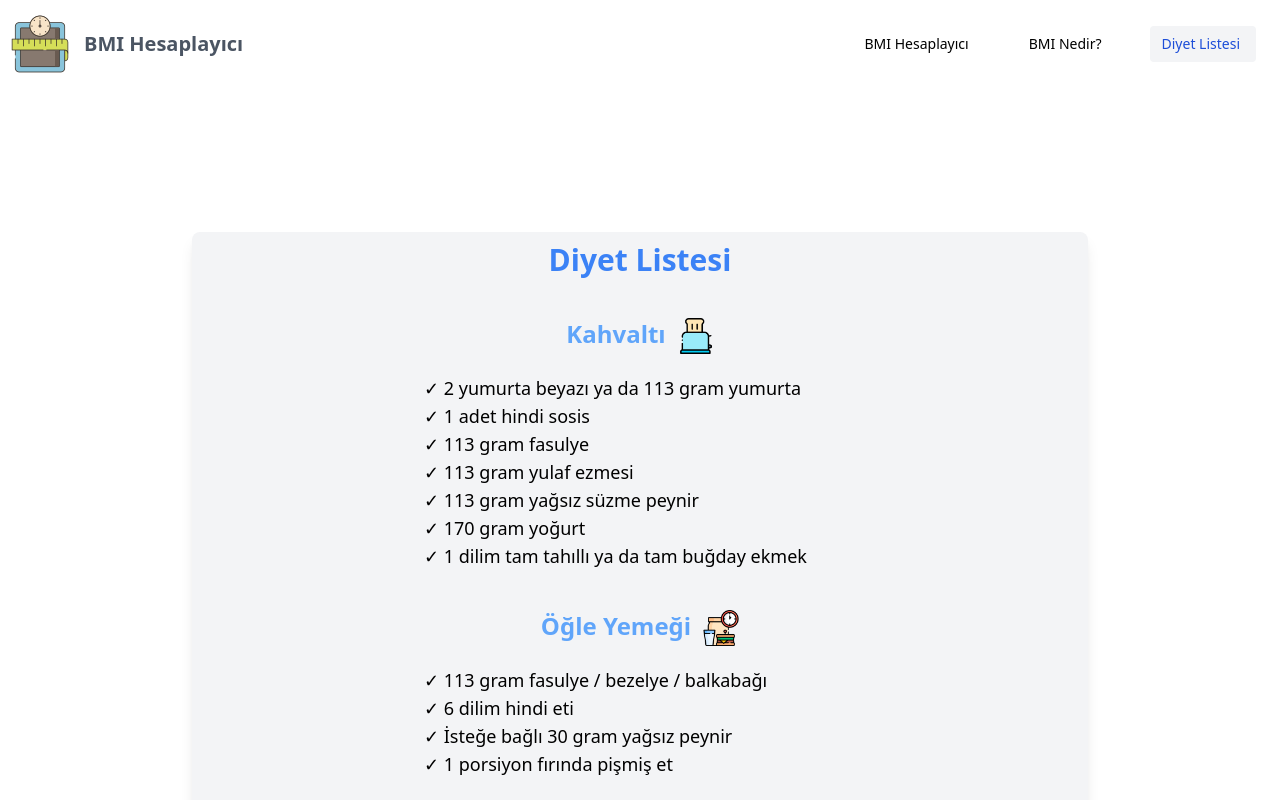
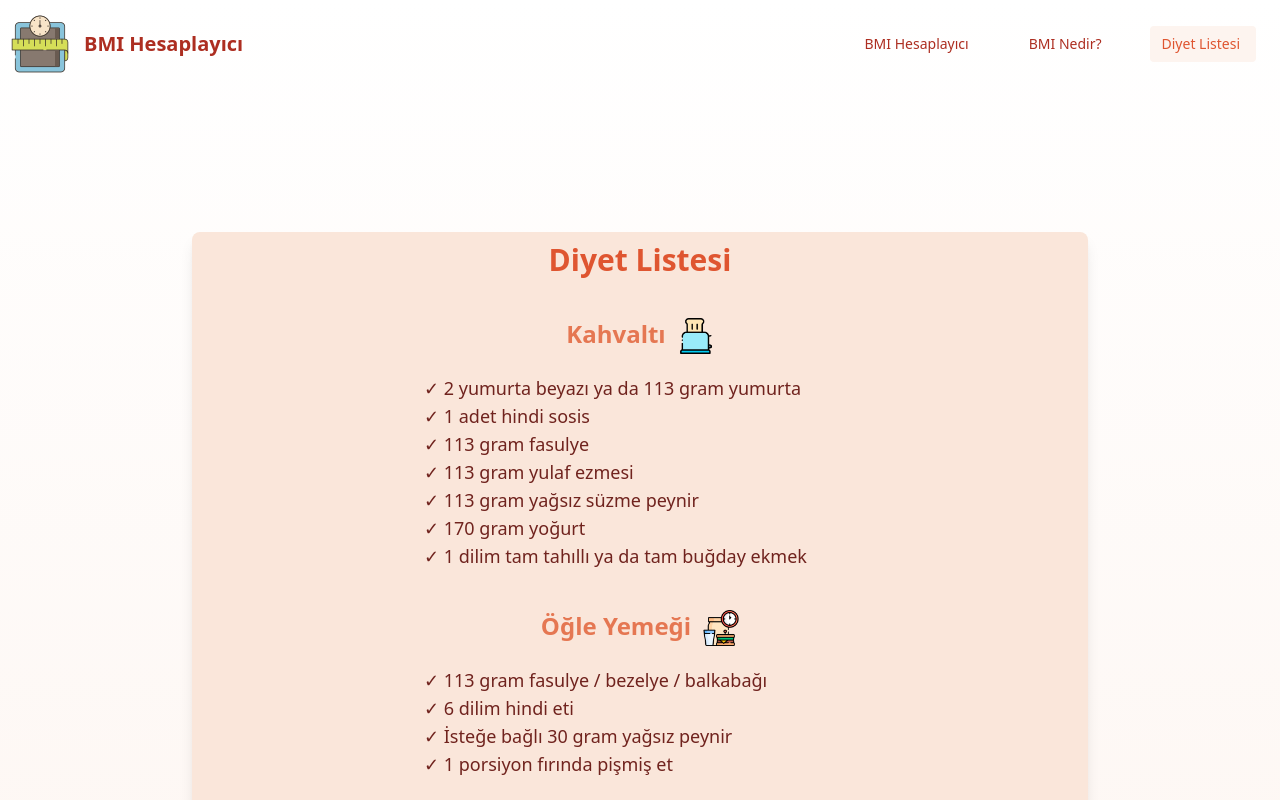
Before and after one commit to ahmetgursel/bmi-calc-app, a React (Create React App) app: page /diet-list in a window 1280 px wide. Shown: the top 800 px of the page. Built offline with nearby package versions, Linux system fonts and the light colour scheme.

Commit message:
form validation, color schema, style to className

```diff
--- a/package.json
+++ b/package.json
@@ -8,6 +8,7 @@
     "@testing-library/user-event": "^13.5.0",
     "d3-scale": "^4.0.2",
     "d3-shape": "^3.1.0",
+    "joi": "^17.7.0",
     "react": "^18.2.0",
     "react-dom": "^18.2.0",
     "react-router-dom": "^6.4.1",
--- a/src/App.js
+++ b/src/App.js
@@ -2,20 +2,20 @@ import { Route, Routes } from 'react-router-dom';
 
 import NavbarContainer from './components/NavbarContainer';
 
-import Home from './pages/Home';
 import About from './pages/About';
 import DietList from './pages/DietList';
+import Home from './pages/Home';
 
 function App() {
 	return (
-    <>
+		<div className='min-h-screen bg-gradient-to-b from-white to-burnt-sienna-50'>
 			<NavbarContainer />
 			<Routes>
 				<Route path='/' element={<Home />} />
 				<Route path='/about' element={<About />} />
 				<Route path='/diet-list' element={<DietList />}></Route>
 			</Routes>
-    </>
+		</div>
 	);
 }
 
--- a/src/components/BmiModal/index.jsx
+++ b/src/components/BmiModal/index.jsx
@@ -9,7 +9,9 @@ function BmiModal({ handleCloseModalBtn, handleDietListBtn, label, value }) {
 					<div className='relative flex flex-col w-full bg-white border-0 rounded-lg shadow-lg outline-none focus:outline-none'>
 						{/*header*/}
 						<div className='p-5 mx-auto border-b border-solid rounded-t border-slate-200'>
-              <h3 className='mx-auto text-3xl font-black '>{label}</h3>
+							<h3 className='mx-auto text-3xl font-black'>
+								{label}
+							</h3>
 						</div>
 						{/*body*/}
 						<div className='p-6 mx-auto'>
@@ -25,7 +27,7 @@ function BmiModal({ handleCloseModalBtn, handleDietListBtn, label, value }) {
 								Kapat
 							</button>
 							<button
-                className='px-6 py-3 mb-1 mr-1 text-sm font-bold text-white uppercase transition-all duration-150 ease-linear rounded shadow outline-none bg-emerald-500 active:bg-emerald-600 hover:shadow-lg focus:outline-none'
+								className='px-6 py-3 mb-1 mr-1 text-sm font-bold text-white uppercase transition-all duration-150 ease-linear rounded shadow outline-none bg-burnt-sienna-500 hover:bg-burnt-sienna-600 hover:shadow-lg focus:outline-none'
 								type='button'
 								onClick={handleDietListBtn}
 							>
--- /dev/null
+++ b/src/components/Calculator/validation.jsx
@@ -0,0 +1,7 @@
+import Joi from 'joi';
+
+export const formValidationSchema = Joi.object({
+	name: Joi.string().min(3).required(),
+	weight: Joi.number().min(1).required(),
+	height: Joi.number().min(1).required(),
+});
--- a/src/components/NavbarContainer/index.jsx
+++ b/src/components/NavbarContainer/index.jsx
@@ -11,17 +11,17 @@ function NavbarContainer() {
 	};
 
 	return (
-    <nav className='bg-white border-gray-200 px-2 py-2.5 rounded'>
+		<nav className='border-gray-200 px-2 py-2.5 rounded'>
 			<div className='container flex flex-wrap items-center justify-between mx-auto'>
 				<Link to='/' className='flex items-center'>
 					<img src={Logo} alt='BMI Logo' className='h-16 mr-3' />
-          <span className='self-center text-xl font-semibold text-gray-600 whitespace-nowrap'>
+					<span className='self-center text-xl font-semibold text-burnt-sienna-700 whitespace-nowrap'>
 						BMI Hesaplayıcı
 					</span>
 				</Link>
 				<button
 					type='button'
-          className='inline-flex items-center p-2 ml-3 text-sm text-gray-500 rounded-lg md:hidden hover:bg-gray-100 focus:outline-none focus:ring-2 focus:ring-gray-200'
+					className='inline-flex items-center p-2 ml-3 text-sm rounded-lg text-burnt-sienna-500 md:hidden'
 					onClick={handleHamburgerBtn}
 				>
 					<svg
@@ -38,15 +38,19 @@ function NavbarContainer() {
 						></path>
 					</svg>
 				</button>
-        <div className={`${isOpen ? 'show' : 'hidden'} w-full md:block md:w-auto items-center`}>
-          <ul className='flex flex-col p-4 mt-4 border border-gray-100 rounded-lg bg-gray-50 md:flex-row md:space-x-8 md:mt-0 md:text-sm md:font-medium md:border-0 md:bg-white'>
+				<div
+					className={`${
+						isOpen ? 'show' : 'hidden'
+					} w-full md:block md:w-auto items-center`}
+				>
+					<ul className='flex flex-col p-4 mt-4 border rounded-lg border-burnt-sienna-100 md:flex-row md:space-x-8 md:mt-0 md:text-sm md:font-medium md:border-0'>
 						<li>
 							<Link
 								to='/'
 								className={`block py-2 pr-4 pl-3 rounded  ${
 									location.pathname === '/'
-                    ? 'bg-gray-200 text-blue-700 md:bg-gray-100'
-                    : 'hover:bg-gray-100 md:hover:bg-transparent md:border-0 md:hover:text-blue-700'
+										? 'bg-burnt-sienna-50 text-burnt-sienna-500 md:bg-burnt-sienna-50'
+										: 'text-burnt-sienna-700 hover:bg-burnt-sienna-50 hover:text-burnt-sienna-500 md:hover:bg-transparent md:border-0 md:hover:text-burnt-sienna-500'
 								}`}
 							>
 								BMI Hesaplayıcı
@@ -57,8 +61,8 @@ function NavbarContainer() {
 								to='/about'
 								className={`block py-2 pr-4 pl-3 rounded  ${
 									location.pathname === '/about'
-                    ? 'bg-gray-200 text-blue-700 md:bg-gray-100'
-                    : 'hover:bg-gray-100 md:hover:bg-transparent md:border-0 md:hover:text-blue-700'
+										? 'bg-burnt-sienna-50 text-burnt-sienna-500 md:bg-burnt-sienna-50'
+										: 'text-burnt-sienna-700 hover:bg-burnt-sienna-50 hover:text-burnt-sienna-500 md:hover:bg-transparent md:border-0 md:hover:text-burnt-sienna-500'
 								}`}
 							>
 								BMI Nedir?
@@ -69,8 +73,8 @@ function NavbarContainer() {
 								to='/diet-list'
 								className={`block py-2 pr-4 pl-3 rounded  ${
 									location.pathname === '/diet-list'
-                    ? 'bg-gray-200 text-blue-700 md:bg-gray-100'
-                    : 'hover:bg-gray-100 md:hover:bg-transparent md:border-0 md:hover:text-blue-700'
+										? 'bg-burnt-sienna-50 text-burnt-sienna-500 md:bg-burnt-sienna-50'
+										: 'text-burnt-sienna-700 hover:bg-burnt-sienna-50 hover:text-burnt-sienna-500 md:hover:bg-transparent md:border-0 md:hover:text-burnt-sienna-500'
 								}`}
 							>
 								Diyet Listesi
--- a/src/index.css
+++ b/src/index.css
@@ -1,3 +1,13 @@
 @tailwind base;
 @tailwind components;
 @tailwind utilities;
+
+html {
+	margin: 0px;
+	height: 100%;
+	width: 100%;
+}
+
+body {
+	min-height: 100vh;
+}
--- a/src/pages/DietList/index.jsx
+++ b/src/pages/DietList/index.jsx
@@ -1,17 +1,16 @@
 import breakfastIcon from '../../assets/breakfast-icon-64.png';
+import dinnerIcon from '../../assets/dinner-icon-64.png';
 import lunchIcon from '../../assets/lunch-icon-64.png';
 import snackIcon from '../../assets/snack-icon-64.png';
-import dinnerIcon from '../../assets/dinner-icon-64.png';
 
 function DietList() {
-  //TODO: color schema
 	return (
-    <div className='container mt-10 mb-10 shadow-lg rounded-lg mx-auto px-1 py-2.5 max-w-sm md:max-w-2xl lg:max-w-4xl bg-gray-100 md:mt-36'>
-      <div className='text-3xl font-black text-center text-blue-500 '>
+		<div className='container mt-10 mb-10 shadow-lg rounded-lg mx-auto px-1 py-2.5 max-w-sm md:max-w-2xl lg:max-w-4xl bg-burnt-sienna-100 md:mt-36'>
+			<div className='text-3xl font-black text-center text-burnt-sienna-500 '>
 				<h1>Diyet Listesi</h1>
 			</div>
 
-      <div className='max-w-lg px-10 mx-auto mt-10 text-2xl font-bold text-blue-400'>
+			<div className='max-w-lg px-10 mx-auto mt-10 text-2xl font-bold text-burnt-sienna-400'>
 				<div className='flex-col justify-center rounded-lg'>
 					<h2 className='flex justify-center'>
 						Kahvaltı
@@ -23,7 +22,7 @@ function DietList() {
 							alt='breakfast-icon'
 						/>
 					</h2>
-          <p className='flex mt-5 text-lg font-normal text-black'>
+					<p className='flex mt-5 text-lg font-normal text-burnt-sienna-900'>
 						✓ 2 yumurta beyazı ya da 113 gram yumurta
 						<br />✓ 1 adet hindi sosis
 						<br />✓ 113 gram fasulye
@@ -45,7 +44,7 @@ function DietList() {
 							alt='breakfast-icon'
 						/>
 					</h2>
-          <p className='flex mt-5 text-lg font-normal text-black'>
+					<p className='flex mt-5 text-lg font-normal text-burnt-sienna-900'>
 						✓ 113 gram fasulye / bezelye / balkabağı
 						<br />✓ 6 dilim hindi eti
 						<br />✓ İsteğe bağlı 30 gram yağsız peynir
@@ -64,7 +63,7 @@ function DietList() {
 							alt='breakfast-icon'
 						/>
 					</h2>
-          <p className='flex mt-5 text-lg font-normal text-black'>
+					<p className='flex mt-5 text-lg font-normal text-burnt-sienna-900'>
 						✓ Hindi ya da jambon ruloları
 						<br />✓ Sade ya da light yoğurt
 						<br />✓ 1 fincan kahve
@@ -82,7 +81,7 @@ function DietList() {
 							alt='breakfast-icon'
 						/>
 					</h2>
-          <p className='flex mt-5 text-lg font-normal text-black'>
+					<p className='flex mt-5 text-lg font-normal text-burnt-sienna-900'>
 						✓ 113 gram fasulye / bezelye / balkabağı
 						<br />✓ 6 dilim hindi eti
 						<br />✓ İsteğe bağlı 30 gram yağsız peynir
--- a/tailwind.config.js
+++ b/tailwind.config.js
@@ -1,8 +1,23 @@
 /** @type {import('tailwindcss').Config} */
 module.exports = {
-  content: ['./src/**/*.{js,jsx,ts,tsx}'],
-  theme: {
-    extend: {},
-  },
-  plugins: [require('@tailwindcss/forms')],
+	content: ['./src/**/*.{js,jsx,ts,tsx}'],
+	theme: {
+		extend: {
+			colors: {
+				'burnt-sienna': {
+					50: '#fdf4ef',
+					100: '#fae6da',
+					200: '#f4c9b4',
+					300: '#eda584',
+					400: '#e57752',
+					500: '#df5530',
+					600: '#d03e26',
+					700: '#ad2e21',
+					800: '#8a2722',
+					900: '#70231e',
+				},
+			},
+		},
+	},
+	plugins: [require('@tailwindcss/forms')],
 };
```
Also changed, not shown: src/components/Calculator/index.jsx (+80 -23 lines), src/components/Gauge/index.jsx (+22 -32 lines), src/pages/About/index.jsx (+23 -19 lines), 2 other files (tests, documents, lock files or other folders). Lines whose indentation alone changed are shown as unchanged.
